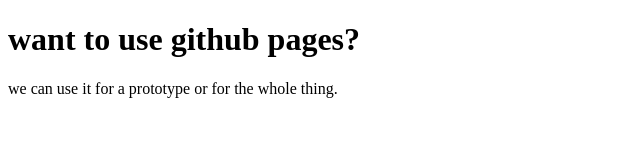
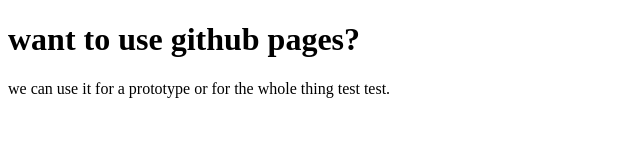
Before and after one commit to dkjones1/digitalwardrobe, a plain HTML site: page index.html in a window 1280 px wide. Shown: the full height of the page, 0-640 px from the left. Drawn offline with Linux system fonts and the light colour scheme.

Commit message:
Update index.html

```diff
--- a/index.html
+++ b/index.html
@@ -5,7 +5,7 @@
   </head>
   <body>
     <h1>want to use github pages?</h1>
-    <p>we can use it for a prototype or for the whole thing.</p>
+    <p>we can use it for a prototype or for the whole thing test test.</p>
   </body>
   <div class="arrow-3"></div>
 </html>
```
